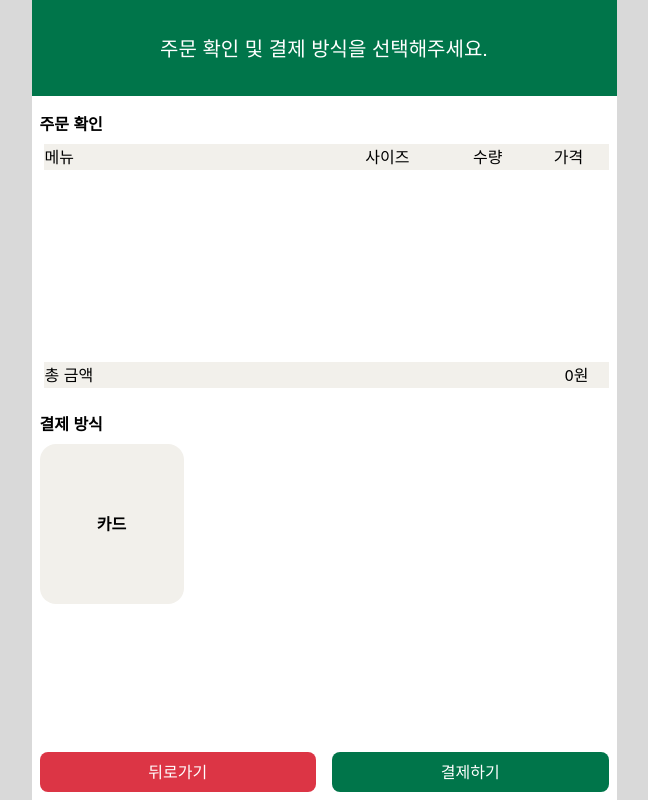
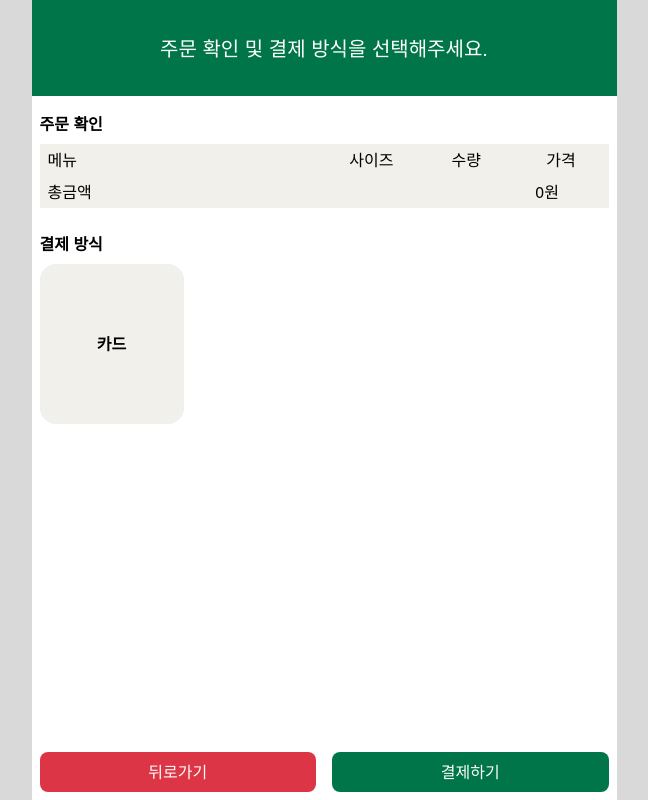
Before and after one commit to Digital-Hana-Starbucks/Starbucks_frontend, a React (Vite) app: page /CheckOrder in a window 1280 px wide. Shown: the whole page, without its empty margins (316-964 px from the left). Built offline with nearby package versions, Linux system fonts and the light colour scheme.

Commit message:
Design: modified order table (#14)

```diff
--- a/src/components/organisms/BasketTable.tsx
+++ b/src/components/organisms/BasketTable.tsx
@@ -5,36 +5,32 @@ const BasketTable = () => {
   const { basket } = useSession();
 
   return (
-    <table className="ml-1">
-      <thead className="table w-full bg-starbucksBeige">
-        <tr>
-          <td className="text-left w-[284px]">메뉴</td>
-          <td>사이즈</td>
-          <td>수량</td>
-          <td className="w-[80px]">가격</td>
-        </tr>
-      </thead>
-      <tbody className="block h-48 overflow-y-scroll">
+    <div>
+      <div className="flex items-center w-full h-8 bg-starbucksBeige">
+        <p className="w-3/6 text-left pl-2">메뉴</p>
+        <p className="w-1/6">사이즈</p>
+        <p className="w-1/6">수량</p>
+        <p className="w-1/6">가격</p>
+      </div>
+      <div className="w-full max-h-48 overflow-y-scroll">
         {basket.basketList.map((item) => (
-          <tr className="table w-full h-8">
-            <td className="text-left w-[284px]">{item.menuName}</td>
-            <td>{item.menuSize}</td>
-            <td>{item.orderDetailCount}</td>
-            <td className="w-[78px]">
+          <div className="flex">
+            <p className="w-3/6 h-7 text-left pl-2">{item.menuName}</p>
+            <p className="w-1/6 h-7">{item.menuSize}</p>
+            <p className="w-1/6 h-7">{item.orderDetailCount}</p>
+            <p className="w-1/6 h-7">
               {item.menuPrice.toLocaleString("ko-KR")}원
-            </td>
-          </tr>
+            </p>
+          </div>
         ))}
-      </tbody>
-      <tfoot className="table w-full bg-starbucksBeige">
-        <tr>
-          <td className="text-left">총 금액</td>
-          <td className="text-right pr-5">
-            {basket.totalPrice.toLocaleString("ko-KR")}원
-          </td>
-        </tr>
-      </tfoot>
-    </table>
+      </div>
+      <div className="flex items-center w-full h-8 bg-starbucksBeige">
+        <p className="w-5/6 text-left pl-2">총금액</p>
+        <p className="w-1/6 pr-7">
+          {basket.totalPrice.toLocaleString("ko-KR")}원
+        </p>
+      </div>
+    </div>
   );
 };
 
```
